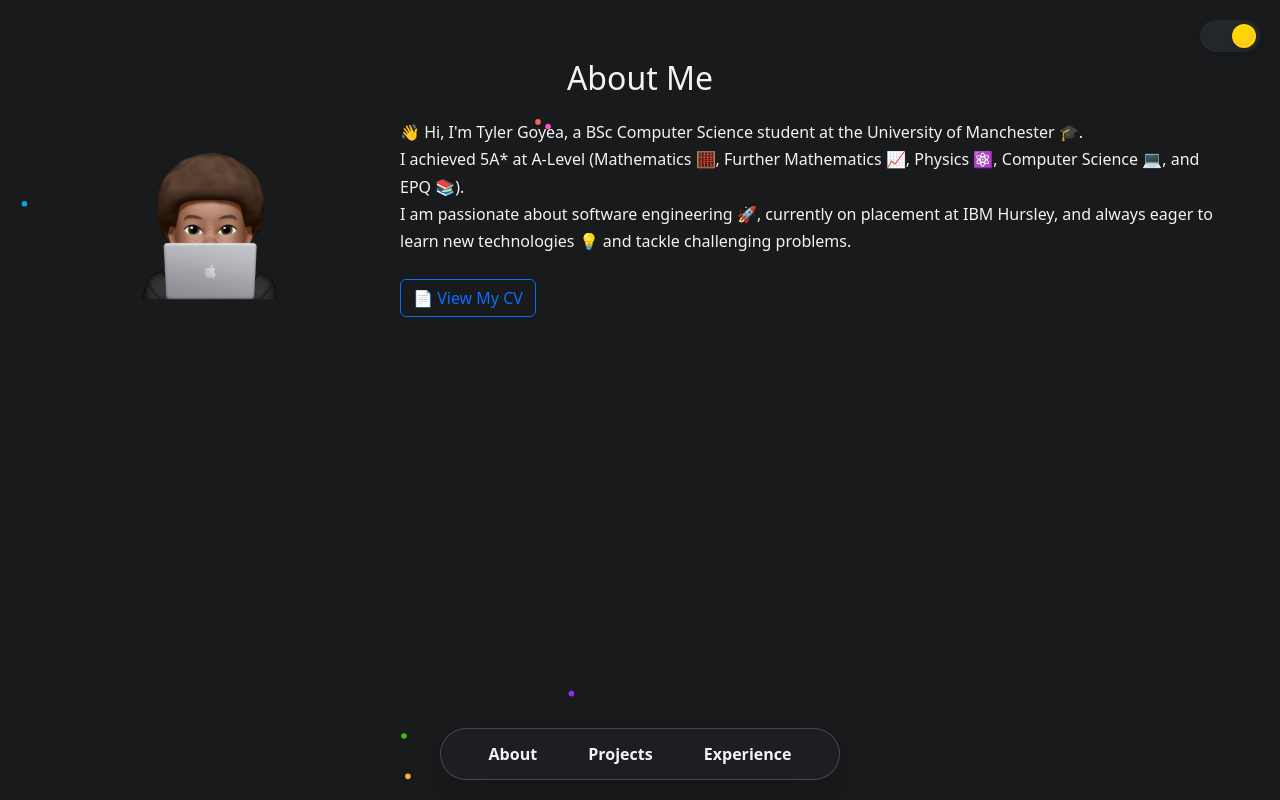
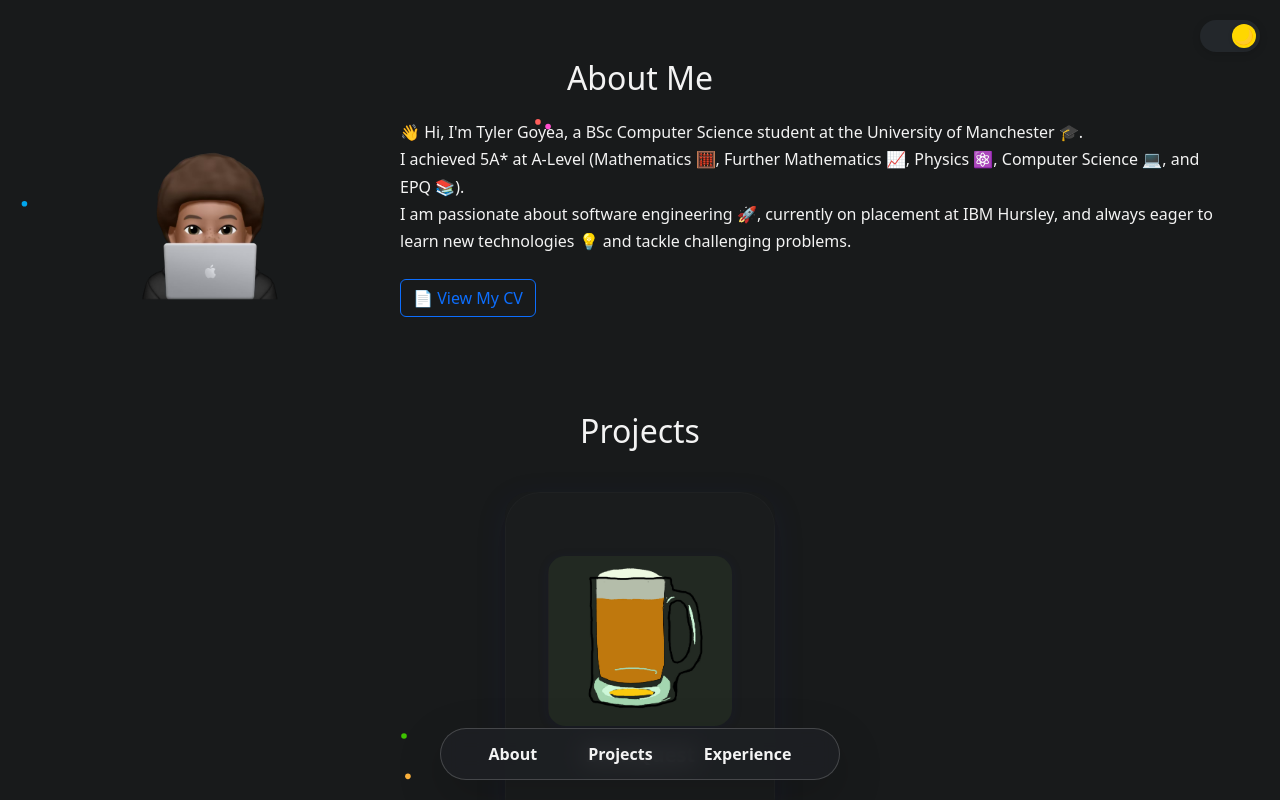
Before and after one commit to TylerG21566/Portfolio, a React (Vite) app: page / in a window 1280 px wide. Built offline with nearby package versions, Linux system fonts and the light colour scheme.

Commit message:
fix: adjust minHeight of about section for better layout

```diff
--- a/src/App.tsx
+++ b/src/App.tsx
@@ -282,7 +282,7 @@ function App() {
         boxSizing: 'border-box'
       }}>
 
-        <section id="about" style={{ minHeight: '100vh', paddingTop: 40, paddingBottom: 40, width: '100%' }}>
+        <section id="about" style={{ minHeight: '20vh', paddingTop: 40, paddingBottom: 40, width: '100%' }}>
           <AnimatedHeading>About Me</AnimatedHeading>
           <div className="about-content" style={{
         maxWidth: '1200px',
```
Also changed, not shown: 2 other files (tests, documents, lock files or other folders).
